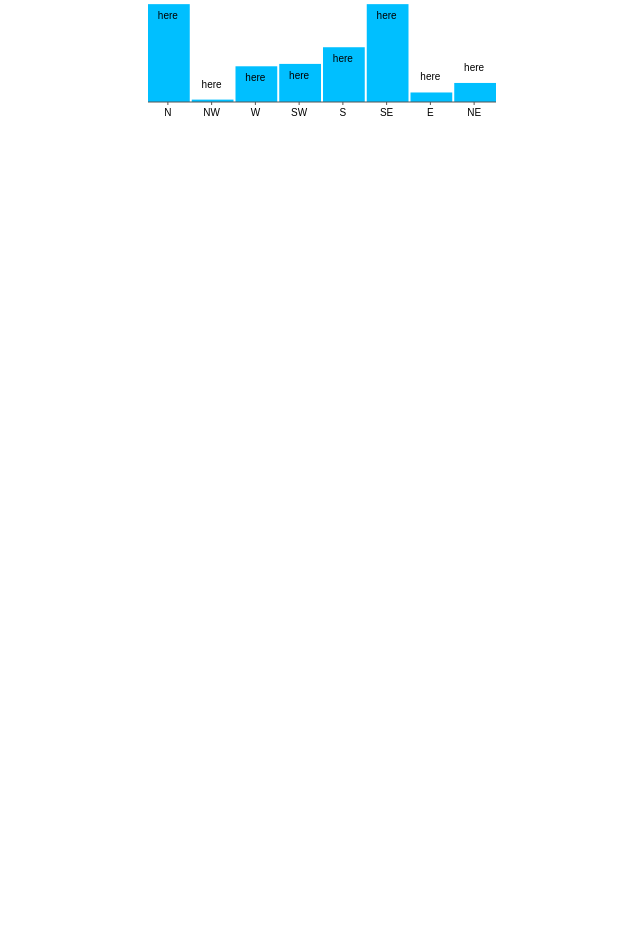
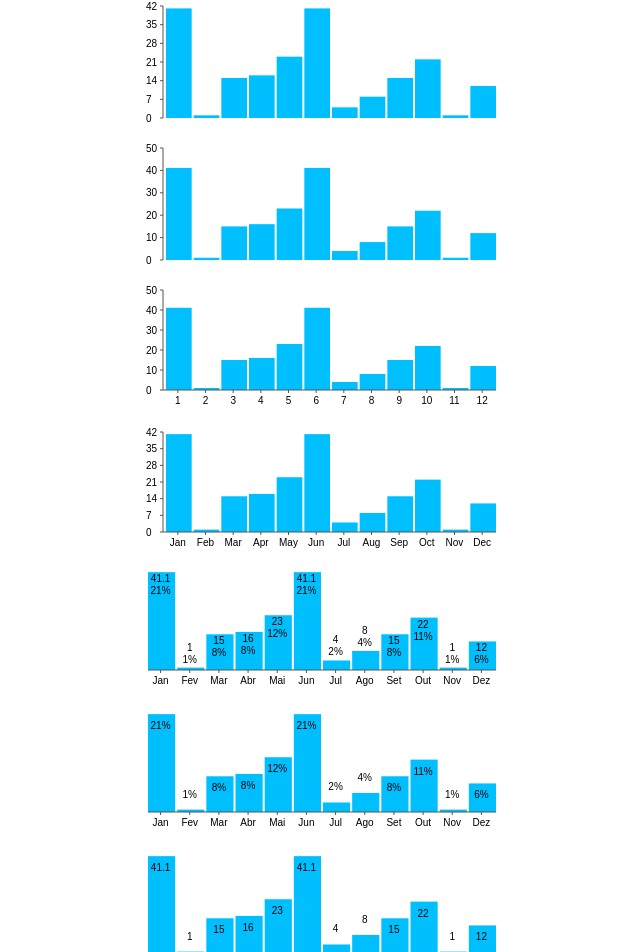
Before and after one commit to djaxho/pure-vue-chart, a Vue app: page / in a window 1280 px wide. Shown: the part 200-1152 px from the top of the page, without its empty margins (319-959 px from the left). Before the commit the page ends 800 px from the top, so only its background shows below. Built offline with nearby package versions, Linux system fonts and the light colour scheme.

Commit message:
Added fucntion to calculate percentage and added it to the chart data object

```diff
--- a/src/App.vue
+++ b/src/App.vue
@@ -1,6 +1,6 @@
 <template>
   <div id="app">
-    <!-- <pure-vue-chart
+    <pure-vue-chart
       :points="dataPoints"
       :width="chartWidth"
       :height="chartHeight"
@@ -44,7 +44,7 @@
       :use-month-labels="true"
     />
     <br>
-    <br> -->
+    <br>
     <pure-vue-chart
       :show-y-axis="false"
       :show-x-axis="true"
@@ -60,10 +60,24 @@
     <pure-vue-chart
       :show-y-axis="false"
       :show-x-axis="true"
-      :points="dataPointObjects"
-      :show-values="['pct']"
+      :points="dataPoints"
       :width="chartWidth"
       :height="chartHeight"
+      :show-values="['pct']"
+      :use-month-labels="true"
+      :months="['Jan', 'Fev', 'Mar', 'Abr', 'Mai', 'Jun', 'Jul', 'Ago', 'Set', 'Out', 'Nov', 'Dez']"
+    />
+    <br>
+    <br>
+    <pure-vue-chart
+      :show-y-axis="false"
+      :show-x-axis="true"
+      :points="dataPoints"
+      :width="chartWidth"
+      :height="chartHeight"
+      :show-values="['val']"
+      :use-month-labels="true"
+      :months="['Jan', 'Fev', 'Mar', 'Abr', 'Mai', 'Jun', 'Jul', 'Ago', 'Set', 'Out', 'Nov', 'Dez']"
     />
   </div>
 </template>
--- a/src/components/PureVueChart.vue
+++ b/src/components/PureVueChart.vue
@@ -41,7 +41,7 @@
             :y="bar.yOffset"
             :dy="valPos(bar.height, 'pct')+'px'"
             text-anchor="middle"
-          >here</text>
+          >{{ bar.percentage }}</text>
           <g v-if="showXAxis">
             <text
               :x="bar.midPoint"
@@ -200,6 +200,7 @@ export default {
         xMidpoint: index * this.partitionWidth + this.partitionWidth / 2,
         yOffset: this.innerChartHeight - this.y(dataPoint),
         height: this.y(dataPoint),
+        percentage: this.getPercentage(dataPoint),
       }))
     },
   },
@@ -217,6 +218,11 @@ export default {
     }
   },
   methods: {
+    getPercentage(dataPoint) {
+      const sum = this.staticDataPoints.reduce((a, b) => a + b, 0);
+      let percentage = Math.round(dataPoint / sum * 100);
+      return percentage < 1 ? percentage = "<1": `${percentage}%`;
+    },
     valPos(barHeight, type) {
       let position;
       switch(true) {
```
